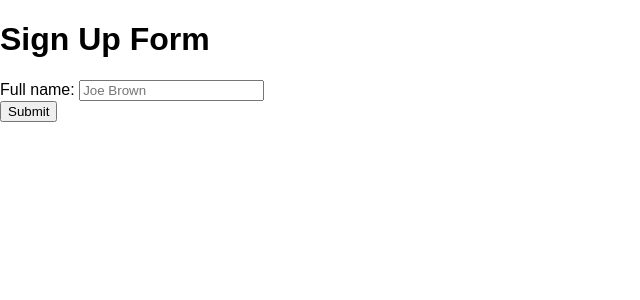
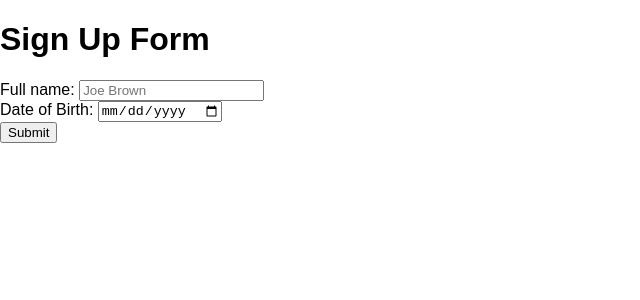
Before and after one commit to Jlevett/tech-challenge-001, a React (Create React App) app: page / in a window 1280 px wide. Shown: the top 300 px of the page, without its empty margins (0-640 px from the left). Built offline with nearby package versions, Linux system fonts and the light colour scheme.

Commit message:
feat&refactor: inputs now components, customvalidity added.

```diff
--- a/src/App.js
+++ b/src/App.js
@@ -1,14 +1,13 @@
 import React, { Component } from "react";
 import logo from "./logo.svg";
-//Customized component
 import DynamicForm from "./DynamicForm.js"
-//form definition that is passed to Dynamic From as a prop
+//Form definition that is passed to Dynamic From as a prop
 import formDefinition  from "./formDefinition.json";
 
 
 
 class App extends Component {
-
+  //Form provides the resulting form data on successful submission.
   onSuccessfulSubmit = (output) => {
     console.log(output)
     alert(JSON.stringify(output));
--- a/src/DynamicForm.js
+++ b/src/DynamicForm.js
@@ -1,43 +1,44 @@
 import React, { Component } from "react";
-
+import DateInput from "./dynamicFormComponents/DateInput.js"
+import NameInput from "./dynamicFormComponents/NameInput.js"
 class DynamicForm extends Component {
 
   state = {
-
   }
 
-  //When the submit button is pressed
+   componentWillMount(){
+     //add Date Of Birth to state if it is part of the form
+     if(this.props.formDef.dob)
+      this.setState({dob:''});
+     if(this.props.formDef.name)
+      this.setState({name:''});
+   }
+
   handleSubmit = (event) => {
     event.preventDefault();
     this.props.onSuccessfulSubmit(this.state);
   }
 
+
+  update =(key, value) => {
+    let tempObj = {};
+    tempObj[key] = value;
+    this.setState(tempObj);
+  }
+
   render() {
-// console.log( this.props.formDef.name.words === 2 )
-
     return (
 
       <form onSubmit={this.handleSubmit}>
-
         {this.props.formDef.title &&
           <h1>{this.props.formDef.title}</h1>
         }
-
-        {/*NAME OPTION*/}
         {this.props.formDef.name &&
-          <div style={{'display':'block'}}>
-            <label htmlFor="fullname">{this.props.formDef.name.label}</label>
-            <input
-              id="fullname"
-              type="text"
-              placeholder={this.props.formDef.name.placeholder}
-              pattern={this.props.formDef.name.words === 2 ? "^[A-z]+ [A-z]+$" : "[A-z]"}
-              onChange = {event => this.setState({'name':event.target.value})}
-              required= {this.props.formDef.name.required}
-            />
-          </div>
+          <NameInput name={this.props.formDef.name} nameUpdate={this.update}/>
         }
-
+        {this.props.formDef.dob &&
+          <DateInput dob={this.props.formDef.dob} dobUpdate={this.update}/>
+        }
 
       {/*SUBMIT BUTTON*/}
         <input type="submit"  value="Submit"/>
@@ -47,29 +48,11 @@ class DynamicForm extends Component {
 }
 
 export default DynamicForm;
-//
-   // {/*
-   //      date of birth
-   //          date based
-   //          required, should be older than 18
-   //      */}
-{/*DATE OF BIRTH OPTION*/}
-      // {this.props.formDef.name &&
-      //   <div>
-      //   <label htmlFor="dob">Date of Birth</label>
-      //   <input
-      //     id="dob"
-      //     type="date"
-      //     required
-      //   />
-      // </div>
-      // }
 
-   //      {/*
-   //      gender
-   //          options based (male/female)
-   //          optional
-   //      */}
+
+ //
+
+
    //      <fieldset data-role="controlgroup">
    //      <legend>Choose your gender:</legend>
    //        <label htmlFor="male">Male</label>
@@ -78,12 +61,6 @@ export default DynamicForm;
    //        <input type="radio" name="gender" id="female" value="female"/>
    //      </fieldset>
 
-   //      {/*
-   //      contact number
-   //        text based
-   //        optional
-   //         allow for multiple values (e.g. mobile, home, etc)
-   //      */}
    //      <label htmlFor="phonenum">Phone Number:</label><br/>
    //      <input id="phonenum" type="tel" pattern="^\d{4}-\d{3}-\d{4}$"/>
 
--- /dev/null
+++ b/src/dynamicFormComponents/DateInput.js
@@ -0,0 +1,57 @@
+import React, { Component } from "react";
+
+class DateInput extends Component {
+
+	state = {
+		dob:''
+	}
+
+
+	dateHandler = (dob, dateInputElement)=>{
+	    this.setState({dob:dob})
+	    this.props.dobUpdate('dob', dob);
+
+	    if (!this.isDateinFuture(dob)){
+	      dateInputElement.setCustomValidity("Your birthday has to be in the past.");
+	    }
+	    else if(!this.isOverMinAge(dob) && this.props.dob.minimumAge){
+	      dateInputElement.setCustomValidity(`You must be over ${this.props.dob.minimumAge} years old.`);
+	    }
+	    else {
+	      dateInputElement.setCustomValidity("");
+	    }
+	}
+
+  	//Checks to see if the dob is over the minimum age specified
+ 	 isOverMinAge = (dob) =>{
+      	let currentDate = new Date();
+      	let minimumDateRequired = currentDate.setFullYear(currentDate.getFullYear() - this.props.dob.minimumAge);
+     	let birthDate = new Date(dob).setHours(0);
+     	return birthDate < minimumDateRequired ? true : false;
+  	}
+  	//Check to see date is in past
+  	isDateinFuture = (dob) => {
+    	let currentDate = new Date();
+    	let birthDate = new Date(dob).setHours(0);
+    	return birthDate < currentDate ? true : false;
+  	}
+
+	render() {
+		return (
+		    <div>
+		      <label htmlFor="dob">{this.props.dob.label}</label>
+		        <input
+		          id="dob"
+		          type="date"
+		          min='1899-01-01'
+		          required={this.props.dob.required}
+		          value={this.state.dob}
+		          onChange = {event => this.dateHandler(event.target.value, event.target)}
+		        />
+		   </div>
+		)
+	}
+
+ }
+
+ export default DateInput;
--- /dev/null
+++ b/src/dynamicFormComponents/NameInput.js
@@ -0,0 +1,35 @@
+import React, { Component } from "react";
+
+class NameInput extends Component {
+
+	state = {
+		name:''
+	}
+
+	nameHandler = (name, nameInputElement) =>{
+		this.setState({name:name})
+	    this.props.nameUpdate('name', name);
+	    if(this.props.name.required){
+			let isTwoSeperateWordsOnlyLetters = /^[A-z]+ [A-z]+$/.test(name); //regExTest for name.
+		    nameInputElement.setCustomValidity(isTwoSeperateWordsOnlyLetters ? "" : "Enter both first and last name only");
+		 }
+	}
+
+	render(){
+		return(
+	    	<div>
+	            <label htmlFor="name">{this.props.name.label}</label>
+	            <input
+	              id="name"
+	              type="text"
+	              placeholder={this.props.name.placeholder}
+	              required= {this.props.name.required}
+     			  value={this.state.name}
+		          onChange = {event => this.nameHandler(event.target.value, event.target)}
+	            />
+	          </div>
+		)
+	}
+}
+
+export default NameInput;
--- a/src/formDefinition.json
+++ b/src/formDefinition.json
@@ -1,7 +1,23 @@
 {
   "title": "Sign Up Form",
-  "name": {"label":"Full name: ","type": "text", "required": true, "words":2, "placeholder":"Joe Brown"},
-  "dob": {"label":"Date of Birth","type": "date", "required": true, "minimumAge":18},
-  "gender": {"label":"Gender:", "options":["male","female"], "required":false},
-  "tel": {"label": "Contact number:", "type":"text", "required":false, "placeholder":"0411 522 354"}
+  "name": {
+  	"label":"Full name: ",
+ 	"required": true,
+ 	"placeholder": "Joe Brown"
+ 	},
+  "dob": {
+  	"label":"Date of Birth: ",
+  	"required": true,
+	"minimumAge": 18
+	},
+  "gender": {
+  	"label":"Gender: ",
+   	"options":["male","female"],
+    "required":false
+	},
+  "tel": {
+  	"label": "Contact number: ",
+  	"required": false,
+  	"placeholder":"0411 111 111"
+  	}
 }
```
